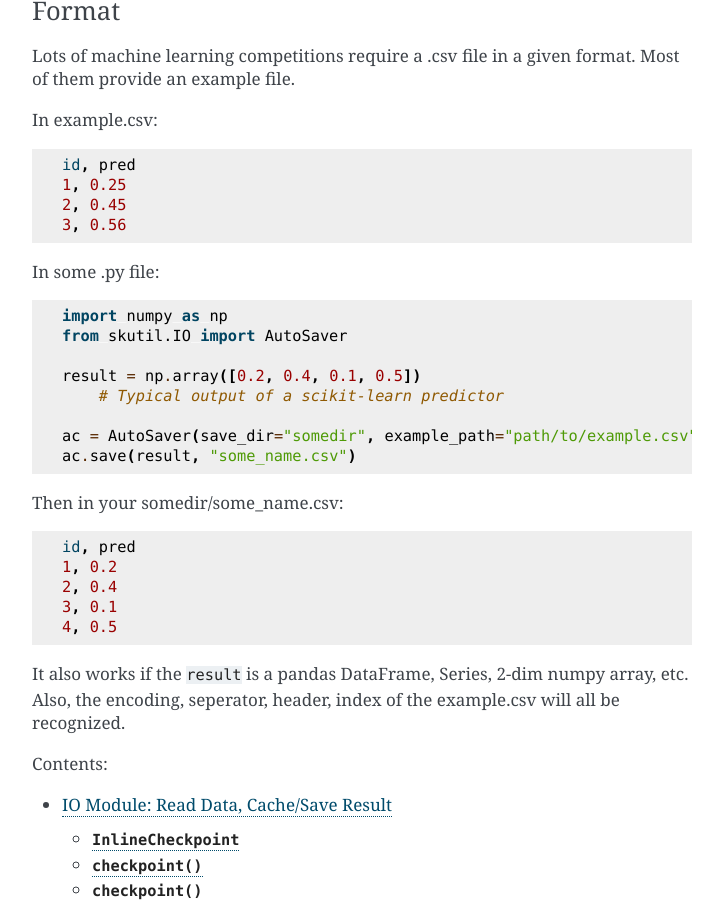
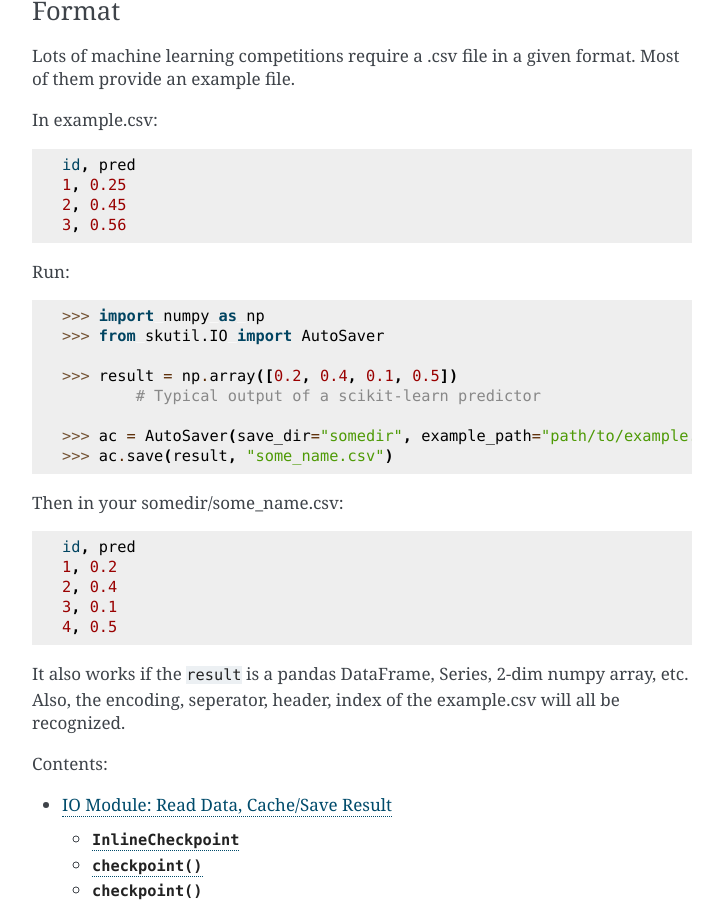
Before and after one commit to Vopaaz/learning-utility, a Sphinx documentation site: the page built from docs/source/index.rst, in a window 1280 px wide and 900 px high, scrolled down 1187 px. Shown: the whole window, without its empty margins (388-1111 px from the left). Built offline with Sphinx 7.4.7, drawn with Linux system fonts in a browser that asks for light colours.

Commit message:
Update index.rst

```diff
--- a/docs/source/index.rst
+++ b/docs/source/index.rst
@@ -68,16 +68,18 @@ In example.csv::
     2, 0.45
     3, 0.56
 
-In some .py file::
+Run:
 
-    import numpy as np
-    from skutil.IO import AutoSaver
+.. code-block:: python
 
-    result = np.array([0.2, 0.4, 0.1, 0.5])
-        # Typical output of a scikit-learn predictor
+    >>> import numpy as np
+    >>> from skutil.IO import AutoSaver
 
-    ac = AutoSaver(save_dir="somedir", example_path="path/to/example.csv")
-    ac.save(result, "some_name.csv")
+    >>> result = np.array([0.2, 0.4, 0.1, 0.5])
+            # Typical output of a scikit-learn predictor
+
+    >>> ac = AutoSaver(save_dir="somedir", example_path="path/to/example.csv")
+    >>> ac.save(result, "some_name.csv")
 
 Then in your somedir/some_name.csv::
 
```
